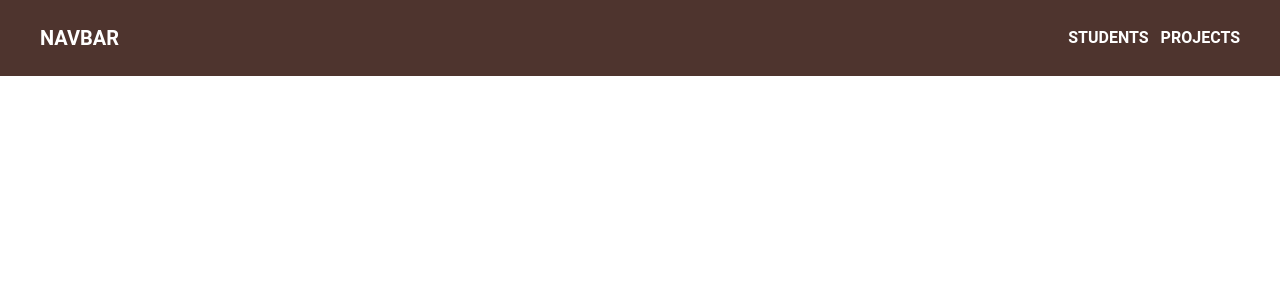
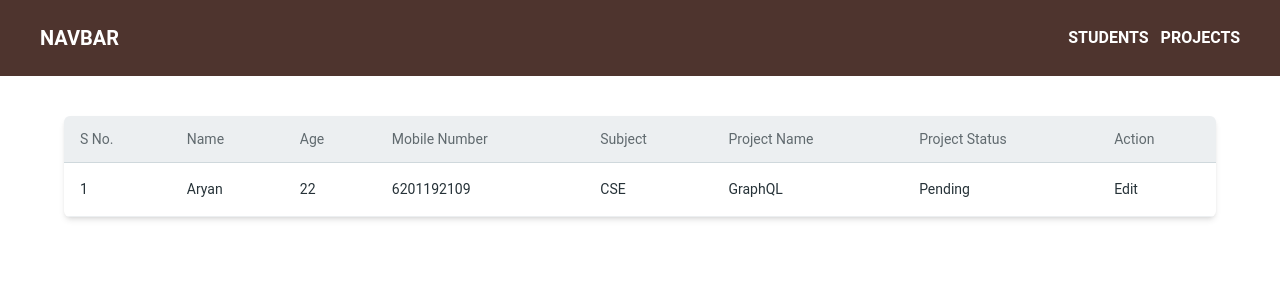
Before and after one commit to aryan7123/react-graphql, a React (Vite) app in the folder client/: page /students in a window 1280 px wide. Shown: the top 300 px of the page. Built offline with nearby package versions, Linux system fonts and the light colour scheme.

Commit message:
table created in students page

```diff
--- a/client/src/index.css
+++ b/client/src/index.css
@@ -9,4 +9,5 @@
   width: 100%;
   height: 100vh;
   scroll-behavior: smooth;
+  overflow-x: hidden;
 }
--- a/client/src/pages/Students.jsx
+++ b/client/src/pages/Students.jsx
@@ -1,11 +1,169 @@
-import Header from "../components/Header"
+import Header from "../components/Header";
+import { Card, Typography } from "@material-tailwind/react";
 
 const Students = () => {
   return (
     <>
-        <Header />
+      <Header />
+
+      <Card className="max-w-6xl mx-auto px-10 md:px-0 mt-10 rounded-md md:overflow-hidden overflow-x-scroll">
+        <table className="w-[inherit] md:w-full table-auto text-left">
+          <thead>
+            <tr>
+              <th className="border-b border-blue-gray-100 bg-blue-gray-50 p-4">
+                <Typography
+                  variant="small"
+                  color="blue-gray"
+                  className="font-normal leading-none opacity-70"
+                >
+                  S No.
+                </Typography>
+              </th>
+              <th className="border-b border-blue-gray-100 bg-blue-gray-50 p-4">
+                <Typography
+                  variant="small"
+                  color="blue-gray"
+                  className="font-normal leading-none opacity-70"
+                >
+                  Name
+                </Typography>
+              </th>
+              <th className="border-b border-blue-gray-100 bg-blue-gray-50 p-4">
+                <Typography
+                  variant="small"
+                  color="blue-gray"
+                  className="font-normal leading-none opacity-70"
+                >
+                  Age
+                </Typography>
+              </th>
+              <th className="border-b border-blue-gray-100 bg-blue-gray-50 p-4">
+                <Typography
+                  variant="small"
+                  color="blue-gray"
+                  className="font-normal leading-none opacity-70"
+                >
+                  Mobile Number
+                </Typography>
+              </th>
+              <th className="border-b border-blue-gray-100 bg-blue-gray-50 p-4">
+                <Typography
+                  variant="small"
+                  color="blue-gray"
+                  className="font-normal leading-none opacity-70"
+                >
+                  Subject
+                </Typography>
+              </th>
+              <th className="border-b border-blue-gray-100 bg-blue-gray-50 p-4">
+                <Typography
+                  variant="small"
+                  color="blue-gray"
+                  className="font-normal leading-none opacity-70"
+                >
+                  Project Name
+                </Typography>
+              </th>
+              <th className="border-b border-blue-gray-100 bg-blue-gray-50 p-4">
+                <Typography
+                  variant="small"
+                  color="blue-gray"
+                  className="font-normal leading-none opacity-70"
+                >
+                  Project Status
+                </Typography>
+              </th>
+              <th className="border-b border-blue-gray-100 bg-blue-gray-50 p-4">
+                <Typography
+                  variant="small"
+                  color="blue-gray"
+                  className="font-normal leading-none opacity-70"
+                >
+                  Action
+                </Typography>
+              </th>
+            </tr>
+          </thead>
+          <tbody>
+            <tr>
+              <td className="p-4 border-b border-blue-gray-50">
+                <Typography
+                  variant="small"
+                  color="blue-gray"
+                  className="font-normal"
+                >
+                  1
+                </Typography>
+              </td>
+              <td className="p-4 border-b border-blue-gray-50">
+                <Typography
+                  variant="small"
+                  color="blue-gray"
+                  className="font-normal"
+                >
+                  Aryan
+                </Typography>
+              </td>
+              <td className="p-4 border-b border-blue-gray-50">
+                <Typography
+                  variant="small"
+                  color="blue-gray"
+                  className="font-normal"
+                >
+                  22
+                </Typography>
+              </td>
+              <td className="p-4 border-b border-blue-gray-50">
+                <Typography
+                  variant="small"
+                  color="blue-gray"
+                  className="font-normal"
+                >
+                  6201192109
+                </Typography>
+              </td>
+              <td className="p-4 border-b border-blue-gray-50">
+                <Typography
+                  variant="small"
+                  color="blue-gray"
+                  className="font-normal"
+                >
+                  CSE
+                </Typography>
+              </td>
+              <td className="p-4 border-b border-blue-gray-50">
+                <Typography
+                  variant="small"
+                  color="blue-gray"
+                  className="font-normal"
+                >
+                  GraphQL
+                </Typography>
+              </td>
+              <td className="p-4 border-b border-blue-gray-50">
+                <Typography
+                  variant="small"
+                  color="blue-gray"
+                  className="font-normal"
+                >
+                  Pending
+                </Typography>
+              </td>
+              <td className="p-4 border-b border-blue-gray-50">
+                <Typography
+                  variant="small"
+                  color="blue-gray"
+                  className="font-normal"
+                >
+                  Edit
+                </Typography>
+              </td>
+            </tr>
+          </tbody>
+        </table>
+      </Card>
     </>
-  )
-}
+  );
+};
 
-export default Students
+export default Students;
```
